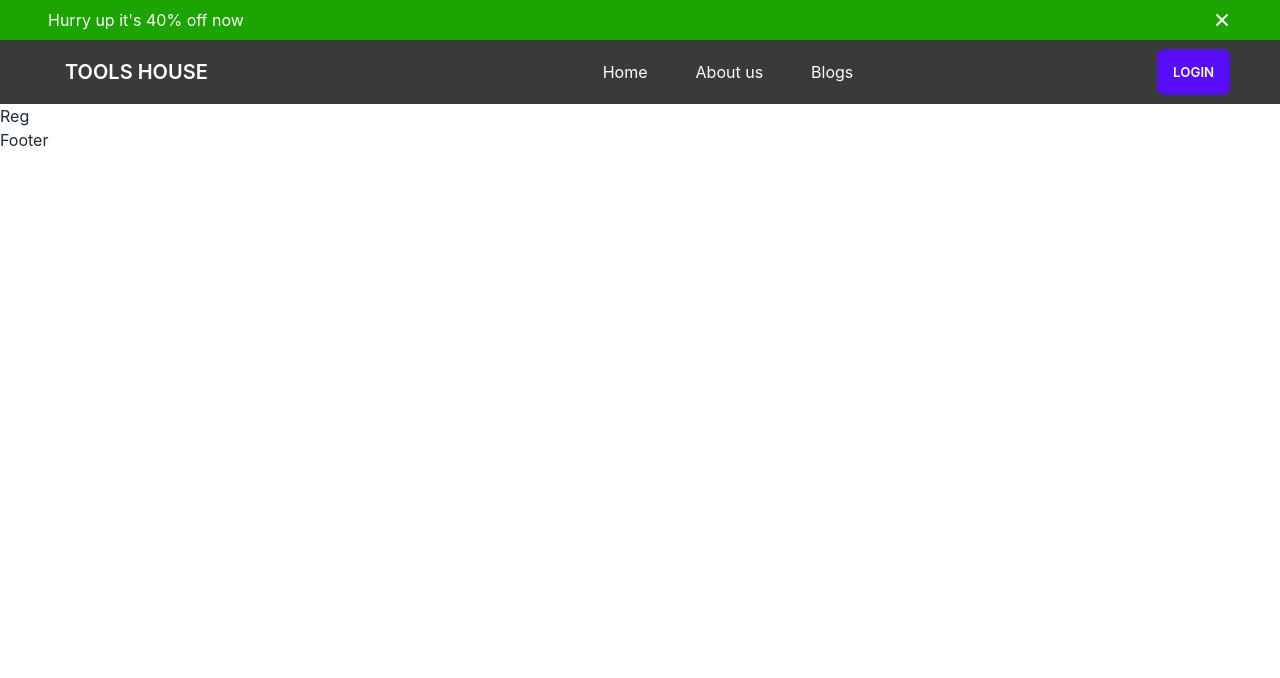
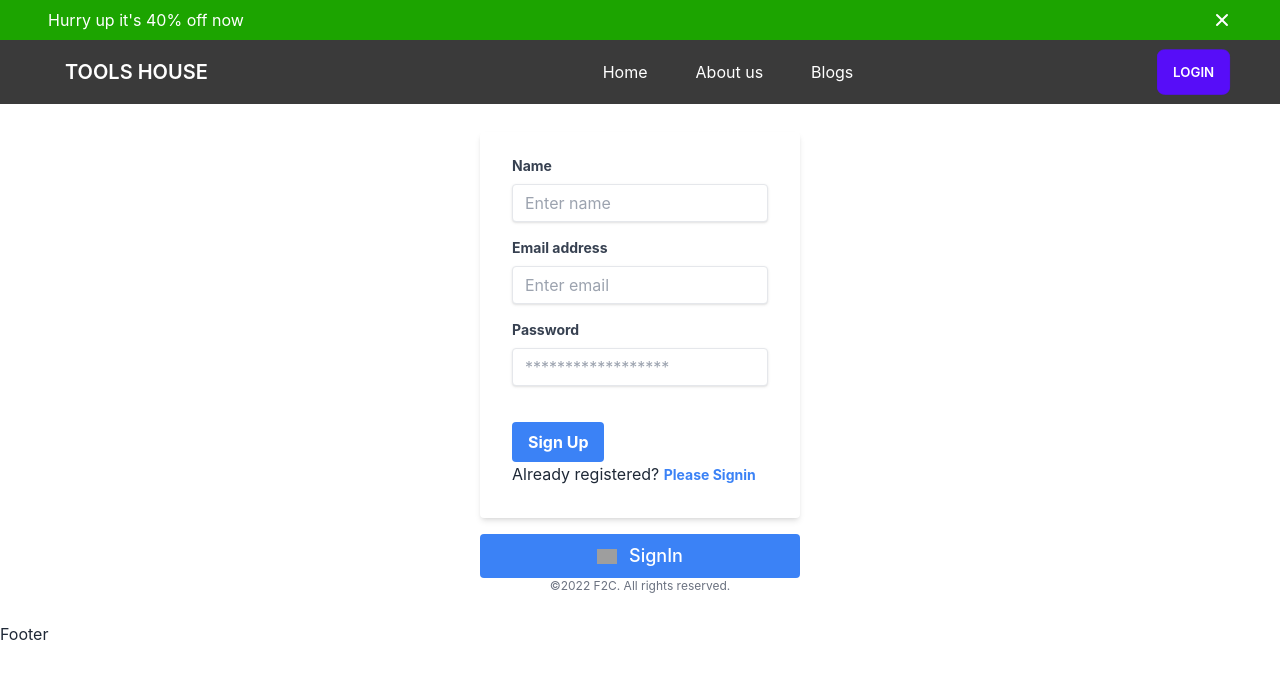
Before and after one commit to shahidul7150/warehouse-management, a React (Create React App) app: page /register in a window 1280 px wide. Shown: the top 678 px of the page. Built offline with nearby package versions, Linux system fonts and the light colour scheme; no server answers; grey boxes are pictures that could not be loaded.

Commit message:
create registration page

```diff
--- a/src/components/Login/Login/Login.js
+++ b/src/components/Login/Login/Login.js
@@ -1,7 +1,7 @@
 import React, { useRef } from "react";
 import { useSendPasswordResetEmail, useSignInWithEmailAndPassword } from "react-firebase-hooks/auth";
 import { Link, useLocation, useNavigate } from "react-router-dom";
-import { toast } from 'react-toastify';
+import { toast, ToastContainer } from 'react-toastify';
 import 'react-toastify/dist/ReactToastify.css';
 import auth from "../../../firebase.init";
 import SocialLogin from "../SocialLogin/SocialLogin";
@@ -49,7 +49,7 @@ const Login = () => {
     <div class="w-full max-w-xs mx-auto my-7">
   <form onSubmit={handleFormSubmit} class="bg-white shadow-md rounded px-8 pt-6 pb-8 mb-4">
     <div class="mb-4">
-      <label class="block text-gray-700 text-sm font-bold mb-2" for="username">
+      <label class="block text-gray-700 text-sm font-bold mb-2" for="email">
       Email address
       </label>
       <input ref={emailRef} class="shadow appearance-none border rounded w-full py-2 px-3 text-gray-700 leading-tight focus:outline-none focus:shadow-outline" id="email" type="email" placeholder="Enter email" required autoComplete="off" />
@@ -62,13 +62,12 @@ const Login = () => {
 
     </div>
     <div class="flex items-center justify-between">
-      <button class="bg-blue-500 hover:bg-blue-700 text-white font-bold py-2 px-4 rounded focus:outline-none focus:shadow-outline" type="button">
+      <button class="bg-blue-500 hover:bg-blue-700 text-white font-bold py-2 px-4 rounded focus:outline-none focus:shadow-outline" type="submit">
         Sign In
       </button>
-      <a class="inline-block align-baseline font-bold text-sm text-blue-500 hover:text-blue-800" href="#">
-        Forgot Password?
-      </a>
-      {/* <p>New to f2c stock? <Link to='/register' className="inline-block align-baseline font-bold text-sm text-blue-500 hover:text-blue-800" onClick={navigatingRegister}>Please Register</Link></p> */}
+
+<button className="inline-block align-baseline font-bold text-sm text-blue-500 hover:text-blue-800" onClick={resetPassword}>Reset Password</button>
+
     </div>
     <p>New to f2c stock? <Link to='/register' className="inline-block align-baseline font-bold text-sm text-blue-500 hover:text-blue-800" onClick={navigatingRegister}>Please Register</Link></p>
   </form>
@@ -76,37 +75,9 @@ const Login = () => {
   <p class="text-center text-gray-500 text-xs">
     &copy;2022 F2C. All rights reserved.
   </p>
+  <ToastContainer />
 </div>
 
-
-
-
-
-
-
-    //   <div className=" mx-auto mt-5 login">
-    //       <h2 className="mb-4 text-success">Please Login</h2>
-    //   <Form className="pb-2" onSubmit={handleFormSubmit} >
-    //     <Form.Group className="mb-3" controlId="formBasicEmail">
-    //       <Form.Label>Email address</Form.Label>
-    //       <Form.Control ref={emailRef} type="email" placeholder="Enter email" required autoComplete="off" />
-    //     </Form.Group>
-
-    //     <Form.Group className="mb-3" controlId="formBasicPassword">
-    //       <Form.Label>Password</Form.Label>
-    //       <Form.Control ref={passRef} type="password" placeholder="Password" required autoComplete="off" />
-    //     </Form.Group>
-
-    //     <input className="btn btn-success" variant="success" type="submit" value="Login"/>
-
-    //       </Form>
-    //   <p>New to f2c stock? <Link to='/register' className="text-success text-decoration-none" onClick={navigatingRegister}>Please Register</Link></p>
-
-    //       <p>Forget Password? <span style={{cursor:"pointer"}} className="text-success text-decoration-none" onClick={resetPassword}>Reset Password</span></p>
-
-    //   {/* <SocialLogin></SocialLogin> */}
-    //   <ToastContainer />
-    // </div>
   );
 };
 
--- a/src/components/Login/Registration/Registration.js
+++ b/src/components/Login/Registration/Registration.js
@@ -1,9 +1,10 @@
 import React, { useRef } from "react";
 import { useCreateUserWithEmailAndPassword } from "react-firebase-hooks/auth";
-import { useNavigate } from "react-router-dom";
-import { toast } from "react-toastify";
+import { Link, useNavigate } from "react-router-dom";
+import { toast, ToastContainer } from "react-toastify";
 import auth from "../../../firebase.init";
 import '../Login/Login.css';
+import SocialLogin from "../SocialLogin/SocialLogin";
 const Registration = () => {
   const [createUserWithEmailAndPassword, user, loading, error] =
     useCreateUserWithEmailAndPassword(auth,{sendEmailVerification:true});
@@ -33,56 +34,45 @@ const Registration = () => {
     navigate("/");
   }
   return (
-    <h1>Reg</h1>
-    // <div className="w-25 mx-auto mt-5 register">
-    //   <h2 className="mb-4 text-success">Please Register</h2>
-    //   <Form onSubmit={handleFormSubmit}>
-    //     <Form.Group className="mb-3" controlId="formBasicEmail">
-    //       <Form.Label>Name</Form.Label>
-    //       <Form.Control
-    //         ref={nameRef}
-    //         type="text"
-    //         placeholder="Enter name"
-    //         required
-    //         autoComplete="off"
-    //       />
-    //     </Form.Group>
-    //     <Form.Group className="mb-3" controlId="formBasicEmail">
-    //       <Form.Label>Email address</Form.Label>
-    //       <Form.Control
-    //         ref={emailRef}
-    //         type="email"
-    //         placeholder="Enter email"
-    //         required
-    //         autoComplete="off"
-    //       />
-    //     </Form.Group>
 
-    //     <Form.Group className="mb-3" controlId="formBasicPassword">
-    //       <Form.Label>Password</Form.Label>
-    //       <Form.Control
-    //         ref={passRef}
-    //         type="password"
-    //         placeholder="Password"
-    //         required
-    //         autoComplete="off"
-    //       />
-    //     </Form.Group>
-    //     <input className="btn btn-success" type="submit" value="Register" />
-    //   </Form>
-    //   <p>
-    //     Already have an account?{" "}
-    //     <Link
-    //       to="/login"
-    //       className="text-success text-decoration-none"
-    //       onClick={navigatingLogin}
-    //     >
-    //       Please Login
-    //     </Link>
-    //       </p>
-    //   <SocialLogin></SocialLogin>
-    //   <ToastContainer/>
-    // </div>
+
+<div class="w-full max-w-xs mx-auto my-7">
+  <form onSubmit={handleFormSubmit} class="bg-white shadow-md rounded px-8 pt-6 pb-8 mb-4">
+    <div class="mb-4">
+      <label class="block text-gray-700 text-sm font-bold mb-2" for="name">
+      Name
+      </label>
+      <input ref={nameRef} class="shadow appearance-none border rounded w-full py-2 px-3 text-gray-700 leading-tight focus:outline-none focus:shadow-outline" id="name" type="text" placeholder="Enter name" required autoComplete="off" />
+    </div>
+    <div class="mb-4">
+      <label class="block text-gray-700 text-sm font-bold mb-2" for="email">
+      Email address
+      </label>
+      <input ref={emailRef} class="shadow appearance-none border rounded w-full py-2 px-3 text-gray-700 leading-tight focus:outline-none focus:shadow-outline" id="email" type="email" placeholder="Enter email" required autoComplete="off" />
+    </div>
+    <div class="mb-6">
+      <label class="block text-gray-700 text-sm font-bold mb-2" for="password">
+        Password
+      </label>
+      <input ref={passRef} class="shadow appearance-none border rounded w-full py-2 px-3 text-gray-700 mb-3 leading-tight focus:outline-none focus:shadow-outline" id="password" type="password" placeholder="******************" required autoComplete="off" />
+
+    </div>
+    <div class="flex items-center justify-between">
+      <button class="bg-blue-500 hover:bg-blue-700 text-white font-bold py-2 px-4 rounded focus:outline-none focus:shadow-outline" type="submit">
+        Sign Up
+      </button>
+
+      {/* <p>New to f2c stock? <Link to='/register' className="inline-block align-baseline font-bold text-sm text-blue-500 hover:text-blue-800" onClick={navigatingRegister}>Please Register</Link></p> */}
+    </div>
+    <p>Already registered? <Link to='/login' className="inline-block align-baseline font-bold text-sm text-blue-500 hover:text-blue-800" onClick={navigatingLogin}>Please Signin</Link></p>
+  </form>
+  <SocialLogin></SocialLogin>
+  <p class="text-center text-gray-500 text-xs">
+    &copy;2022 F2C. All rights reserved.
+  </p>
+  <ToastContainer/>
+</div>
+
   );
 };
 
```
